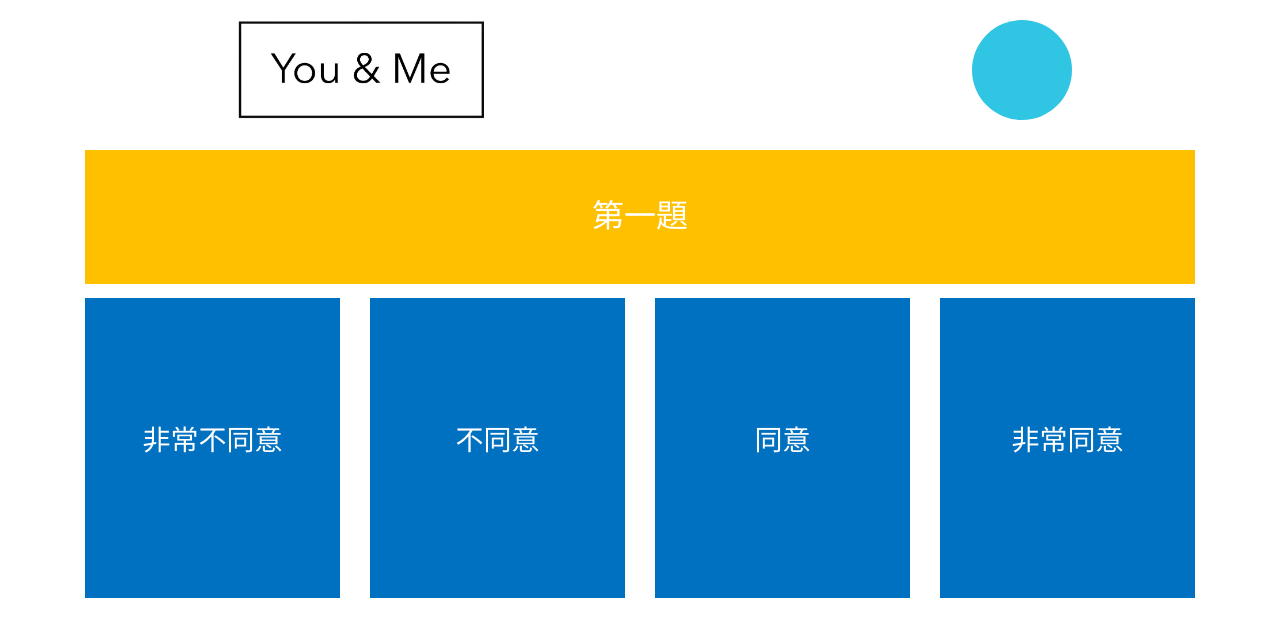
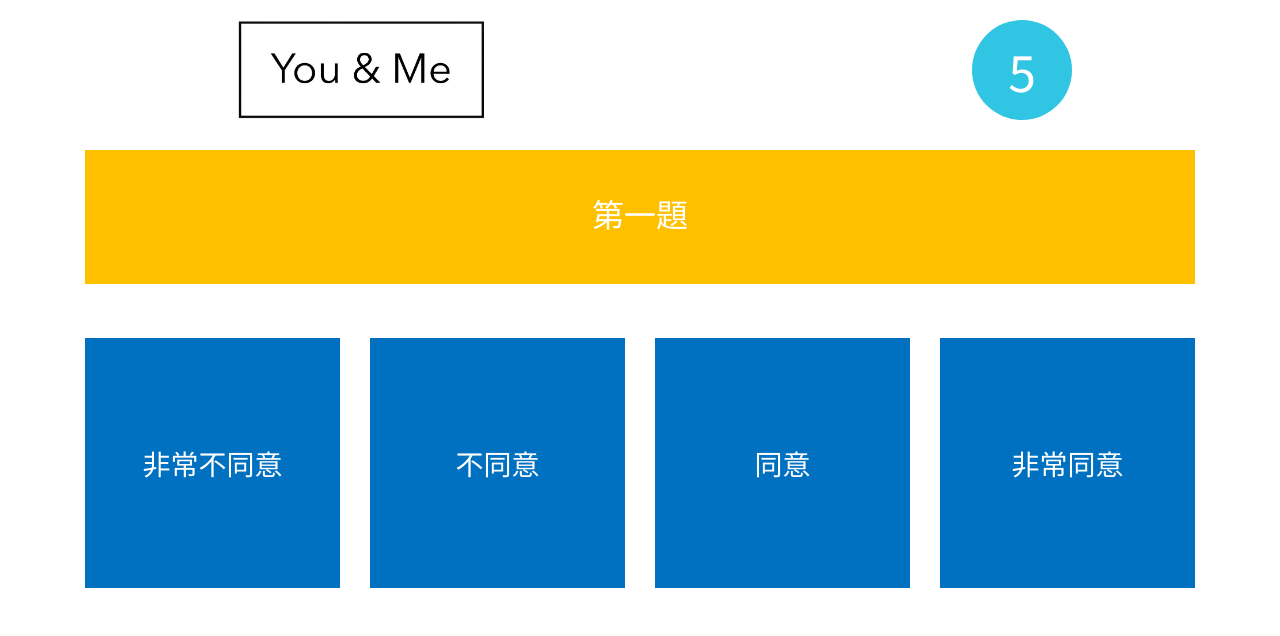
Before and after one commit to jerry861200/Questionnaire, a plain HTML site: page Q1.html in a window 1280 px wide. Drawn offline with nearby package versions, Linux system fonts and the light colour scheme.

Commit message:
add warning

```diff
--- a/Q1.html
+++ b/Q1.html
@@ -67,15 +67,12 @@
 
         label {
             width: inherit;
-
-
         }
 
         .option {
             background-color: #0070c0;
-            min-height: 300px;
+            min-height: 250px;
             width: inherit;
-
         }
 
         [type=radio] {
@@ -91,7 +88,7 @@
 
         .optionValues {
             color: white;
-            line-height: 280px;
+            line-height: 250px;
         }
     </style>
 
@@ -117,6 +114,7 @@
         <div id="questionBlock" class="p-5 mb-4">
             <h2 class="text-center questionPassage">第一題</h2>
         </div>
+        <div ><p class="invisible text-center" id="warning">快點做!!</p></div>
         <form action="Q2.html">
             <div class="form-group">
                 <div class="row my-3">
@@ -198,12 +196,13 @@
         //顯示倒數秒收
         function showTime() {
 
-            document.querySelector("body > header > div > div.col-3 > div > p").innerHTML = t;
+            document.querySelector("body > header > div > div.col-md-3.col-4 > div > p").innerHTML = t;
             t--;
             if (t == -2) {
                 $("#warning").removeClass("invisible");
                 $(".counterBlock").removeClass("counterBefore");
                 $(".counterBlock").addClass("counterAfter");
+
             }
 
             setTimeout("showTime()", 1000);
@@ -231,7 +230,7 @@
         // }
 
         //執行showTime()
-        // showTime();
+        showTime();
         //執行changeQuestion
         $("label.form-check-label").change(() => {
             let brave = document.querySelector(`input[name="brave"]:checked`).value;
```
